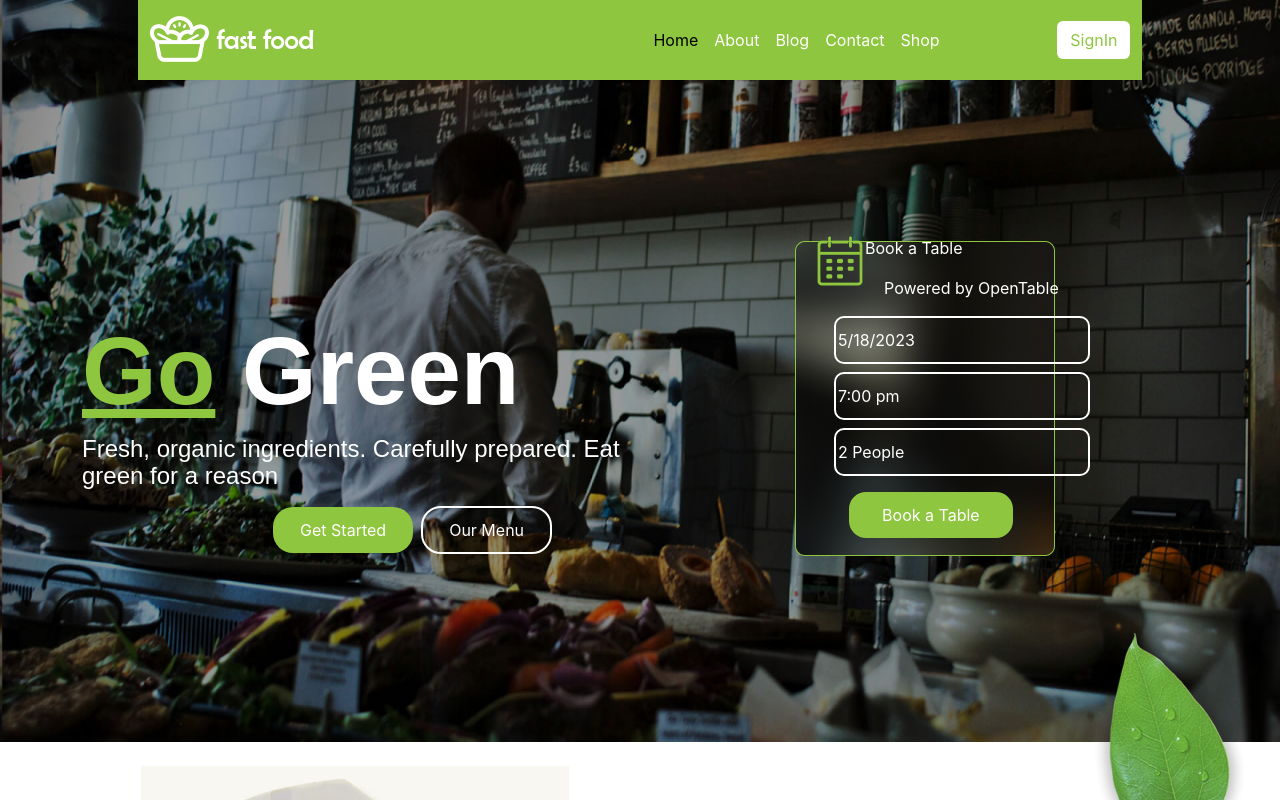
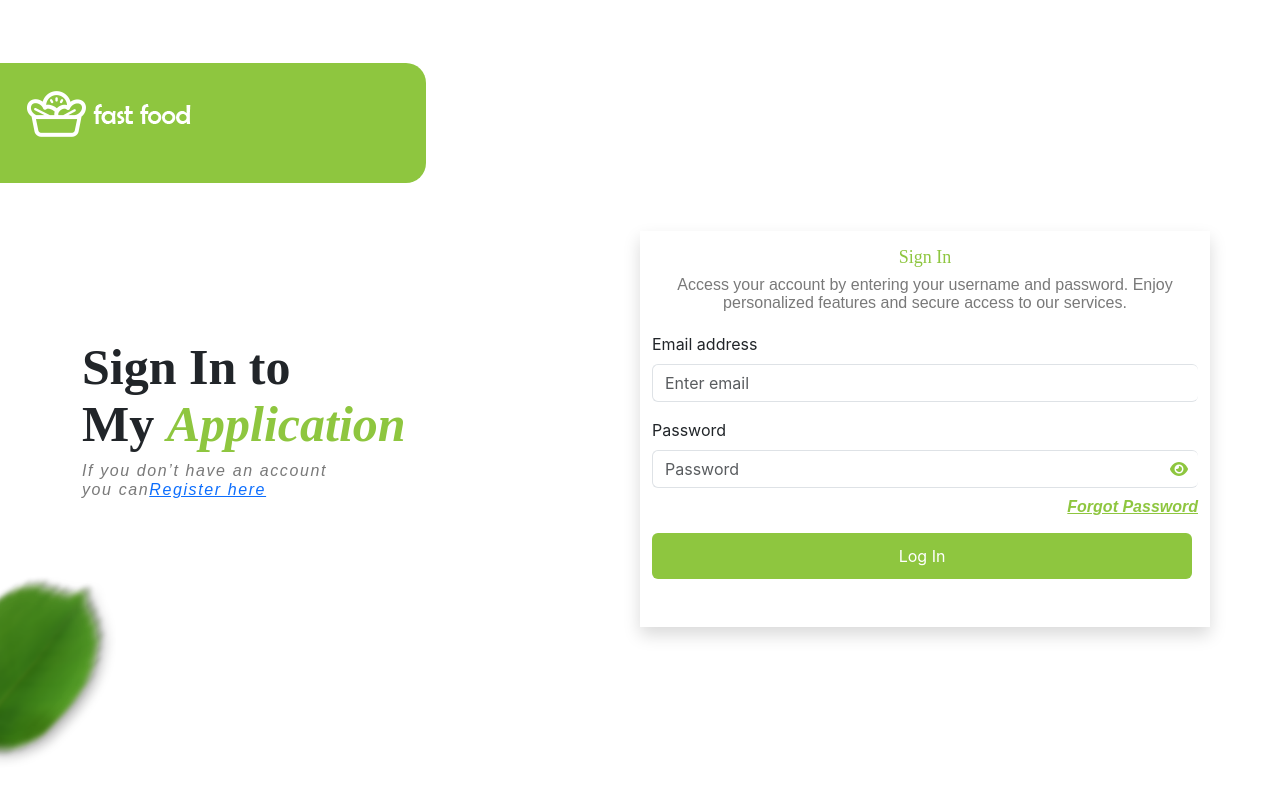
Before and after one commit to Abdul36/my-green, a React (Create React App) app: page /sign in a window 1280 px wide. Shown: the top 800 px of the page. Built offline with nearby package versions, Linux system fonts and the light colour scheme.

Commit message:
after links

```diff
--- a/src/App.js
+++ b/src/App.js
@@ -1,11 +1,20 @@
 import "./App.css";
 import Home from "./components/Home";
+import { BrowserRouter as Router, Routes, Route, Link } from "react-router-dom";
+import Sign from "./components/sign/Sign";
+import Register from "./components/register/Register";
 
 function App() {
   return (
-    <div>
-      <Home />
-    </div>
+    <Router>
+      <div>
+        <Routes>
+          <Route path="/" element={<Home />}></Route>
+          <Route path="/sign" element={<Sign />}></Route>
+          <Route path="/register" element={<Register />}></Route>
+        </Routes>
+      </div>
+    </Router>
   );
 }
 
--- a/src/components/hero/Hero.js
+++ b/src/components/hero/Hero.js
@@ -2,7 +2,8 @@ import React from "react";
 import "./hero.css";
 import calender from "../../Assets/Images/calender.png";
 import flogo from "../../Assets/Images/flogo.png";
-
+import { Link } from "react-router-dom";
+import Sign from "../sign/Sign";
 const Hero = () => {
   return (
     <div>
@@ -30,9 +31,9 @@ const Hero = () => {
             <div className="collapse navbar-collapse" id="navbarTogglerDemo03">
               <ul className="navbar-nav me-auto mb-2 mb-lg-0">
                 <li className="nav-item">
-                  <a className="nav-link active" aria-current="page" href="#">
+                  <Link className="nav-link active" aria-current="page" to="/">
                     Home
-                  </a>
+                  </Link>
                 </li>
                 <li className="nav-item">
                   <a className="nav-link" href="#">
@@ -59,9 +60,9 @@ const Hero = () => {
             {/* SignIn Button */}
             <div className="sgn book">
               <button className="btn snf">
-                <a href="#" className="in">
+                <Link to="/sign" className="in">
                   SignIn
-                </a>
+                </Link>
               </button>
             </div>
           </div>
--- a/src/components/register/register.css
+++ b/src/components/register/register.css
@@ -134,3 +134,7 @@ button.btn.lgn {
     line-height: 43.89px;
     text-align: left;
 }
+
+.re {
+    z-index: 100;
+}
--- a/src/components/sign/Sign.js
+++ b/src/components/sign/Sign.js
@@ -1,6 +1,7 @@
 import React, { useState } from "react";
 import "./sign.css";
-
+import { Link } from "react-router-dom";
+import Register from "../register/Register";
 import flogo from "../../Assets/Images/flogo.png";
 import blur from "../../Assets/Images/blur.png";
 import { FontAwesomeIcon } from "@fortawesome/react-fontawesome";
@@ -15,11 +16,11 @@ const Sign = () => {
 
   return (
     <div>
-      <section className="container-fluid">
+      <section className="container-fluid blc">
         <div className="bx">
           <img src={flogo} alt="flogo" className="img-fluid sgnlogo" />
         </div>
-        <div className="container blc pt-5">
+        <div className="container  pt-5">
           <div className="row ing">
             <div className="col-md">
               <h4 className="my">
@@ -28,7 +29,10 @@ const Sign = () => {
               </h4>
               <p className="insp acc">
                 If you don’t have an account <br />
-                you can <a style={{ color: "#8EC63F" }}>Register here</a>
+                you can
+                <Link to="/register">
+                  <span className="re"></span>Register here
+                </Link>
               </p>
             </div>
             <div className="col-md shadow">
```
